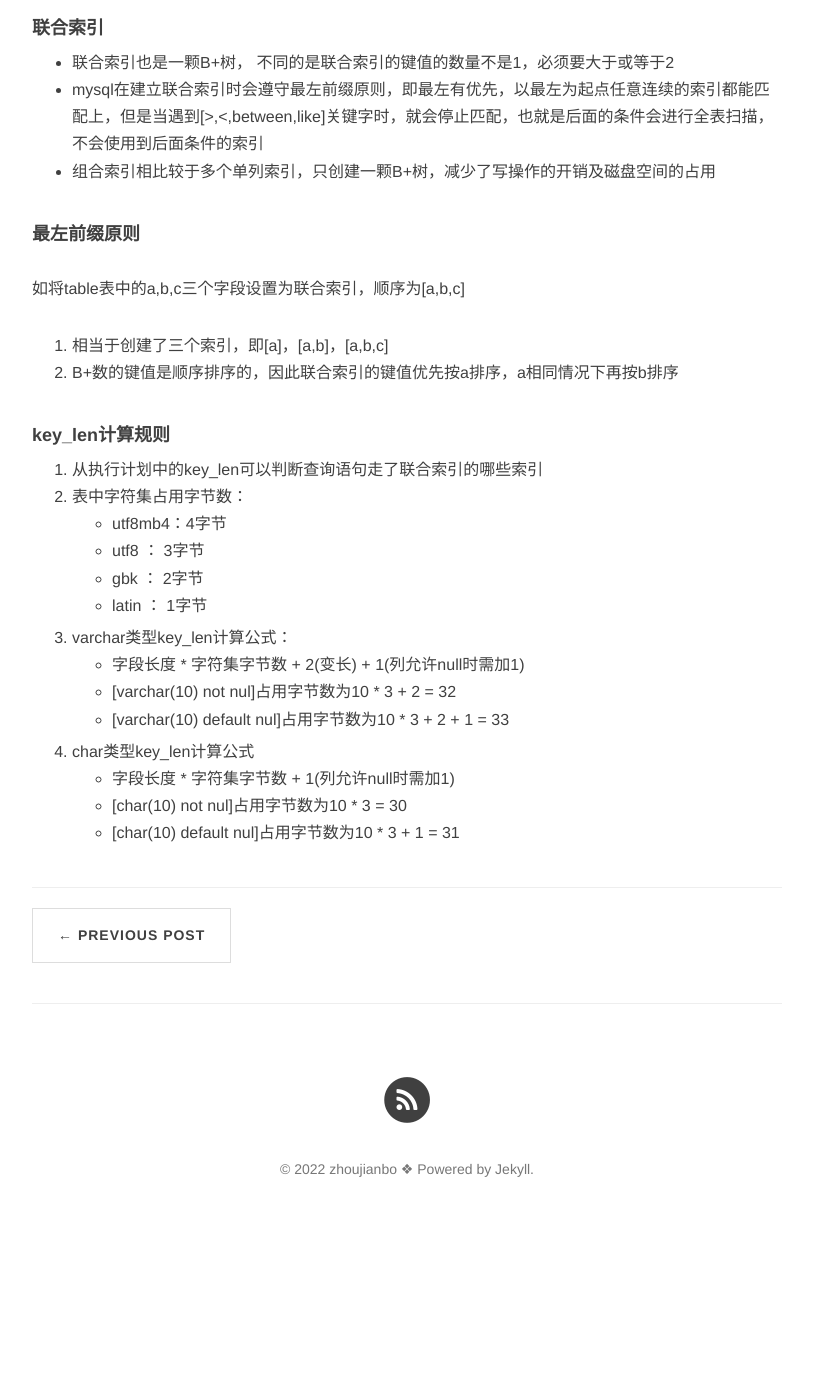
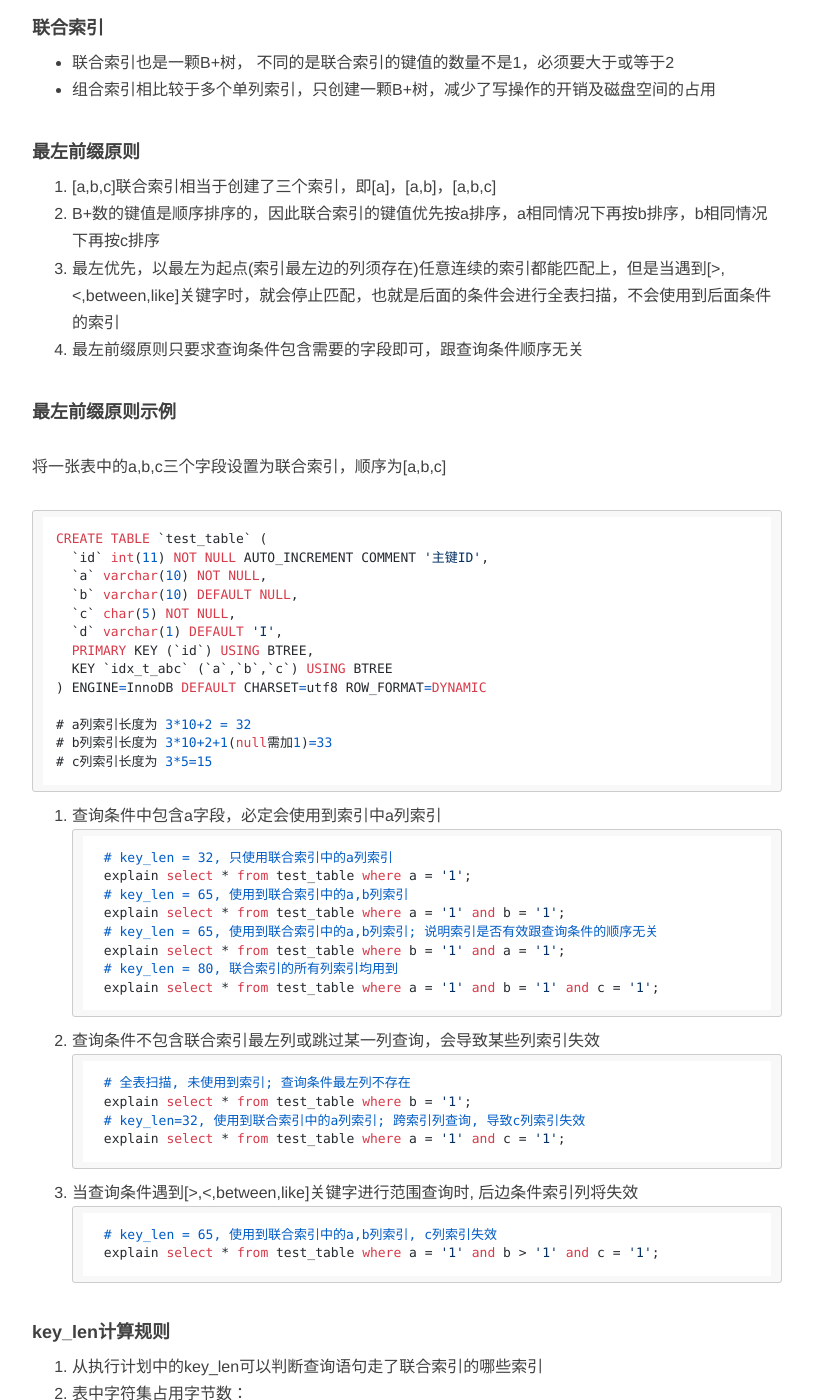
Before and after one commit to ZhouJianBoPro/ZhouJianBoPro.github.io, a Jekyll site: the page built from _posts/2022-09-06-mysql最左前缀原则.md, in a window 1280 px wide and 1400 px high, scrolled down 418 px. Shown: the whole window, without its empty margins (233-1046 px from the left). Built offline with Jekyll 4.4.1, drawn with Linux system fonts in a browser that asks for light colours; nearby versions of some CDN libraries; comment, search, counter and statistics services are not loaded; before the commit the page ends 1664 px from its top, so only the background shows below that.

Commit message:
最左前缀原则

````diff
--- a/_posts/2022-09-06-mysql最左前缀原则.md
+++ b/_posts/2022-09-06-mysql最左前缀原则.md
@@ -7,13 +7,54 @@ tags: [mysql]
 
 #### 联合索引
 - 联合索引也是一颗B+树， 不同的是联合索引的键值的数量不是1，必须要大于或等于2
-- mysql在建立联合索引时会遵守最左前缀原则，即最左有优先，以最左为起点任意连续的索引都能匹配上，但是当遇到[>,<,between,like]关键字时，就会停止匹配，也就是后面的条件会进行全表扫描，不会使用到后面条件的索引
 - 组合索引相比较于多个单列索引，只创建一颗B+树，减少了写操作的开销及磁盘空间的占用
 
 #### 最左前缀原则
-如将table表中的a,b,c三个字段设置为联合索引，顺序为[a,b,c]
-1. 相当于创建了三个索引，即[a]，[a,b]，[a,b,c]
-2. B+数的键值是顺序排序的，因此联合索引的键值优先按a排序，a相同情况下再按b排序
+1. [a,b,c]联合索引相当于创建了三个索引，即[a]，[a,b]，[a,b,c]
+2. B+数的键值是顺序排序的，因此联合索引的键值优先按a排序，a相同情况下再按b排序，b相同情况下再按c排序
+3. 最左优先，以最左为起点(索引最左边的列须存在)任意连续的索引都能匹配上，但是当遇到[>,<,between,like]关键字时，就会停止匹配，也就是后面的条件会进行全表扫描，不会使用到后面条件的索引
+4. 最左前缀原则只要求查询条件包含需要的字段即可，跟查询条件顺序无关
+
+#### 最左前缀原则示例
+将一张表中的a,b,c三个字段设置为联合索引，顺序为[a,b,c]
+```sql
+CREATE TABLE `test_table` (
+  `id` int(11) NOT NULL AUTO_INCREMENT COMMENT '主键ID',
+  `a` varchar(10) NOT NULL,
+  `b` varchar(10) DEFAULT NULL,
+  `c` char(5) NOT NULL,
+  `d` varchar(1) DEFAULT 'I',
+  PRIMARY KEY (`id`) USING BTREE,
+  KEY `idx_t_abc` (`a`,`b`,`c`) USING BTREE
+) ENGINE=InnoDB DEFAULT CHARSET=utf8 ROW_FORMAT=DYNAMIC
+
+# a列索引长度为 3*10+2 = 32
+# b列索引长度为 3*10+2+1(null需加1)=33
+# c列索引长度为 3*5=15
+```
+1. 查询条件中包含a字段，必定会使用到索引中a列索引
+    ```sql
+    # key_len = 32, 只使用联合索引中的a列索引
+    explain select * from test_table where a = '1';
+    # key_len = 65, 使用到联合索引中的a,b列索引
+    explain select * from test_table where a = '1' and b = '1';
+    # key_len = 65, 使用到联合索引中的a,b列索引; 说明索引是否有效跟查询条件的顺序无关
+    explain select * from test_table where b = '1' and a = '1';
+    # key_len = 80, 联合索引的所有列索引均用到
+    explain select * from test_table where a = '1' and b = '1' and c = '1';
+    ```
+2. 查询条件不包含联合索引最左列或跳过某一列查询，会导致某些列索引失效
+    ```sql
+    # 全表扫描, 未使用到索引; 查询条件最左列不存在
+    explain select * from test_table where b = '1';
+    # key_len=32, 使用到联合索引中的a列索引; 跨索引列查询, 导致c列索引失效
+    explain select * from test_table where a = '1' and c = '1';
+    ```
+3. 当查询条件遇到[>,<,between,like]关键字进行范围查询时, 后边条件索引列将失效
+    ```sql
+    # key_len = 65, 使用到联合索引中的a,b列索引, c列索引失效
+    explain select * from test_table where a = '1' and b > '1' and c = '1';
+    ```
 
 #### key_len计算规则
 1. 从执行计划中的key_len可以判断查询语句走了联合索引的哪些索引
````
